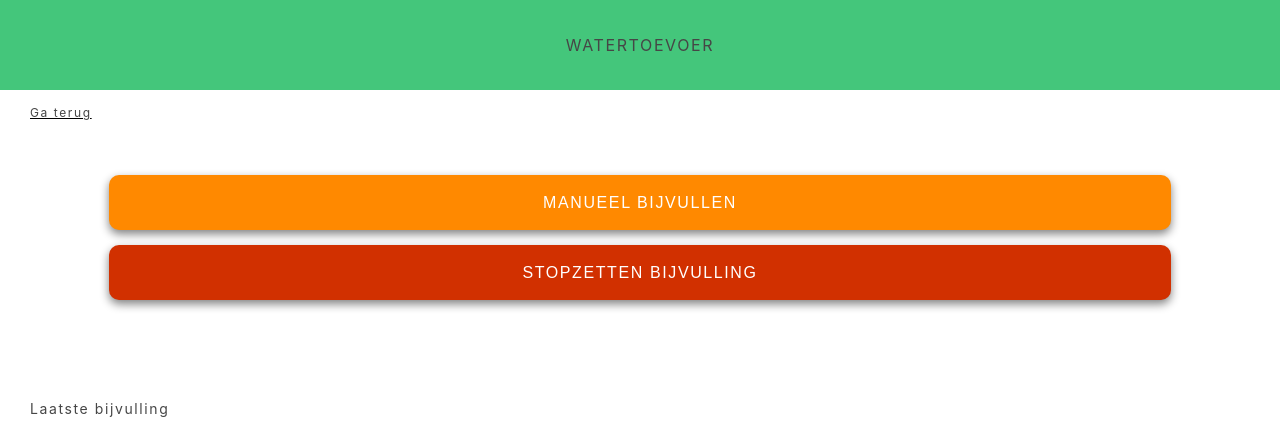
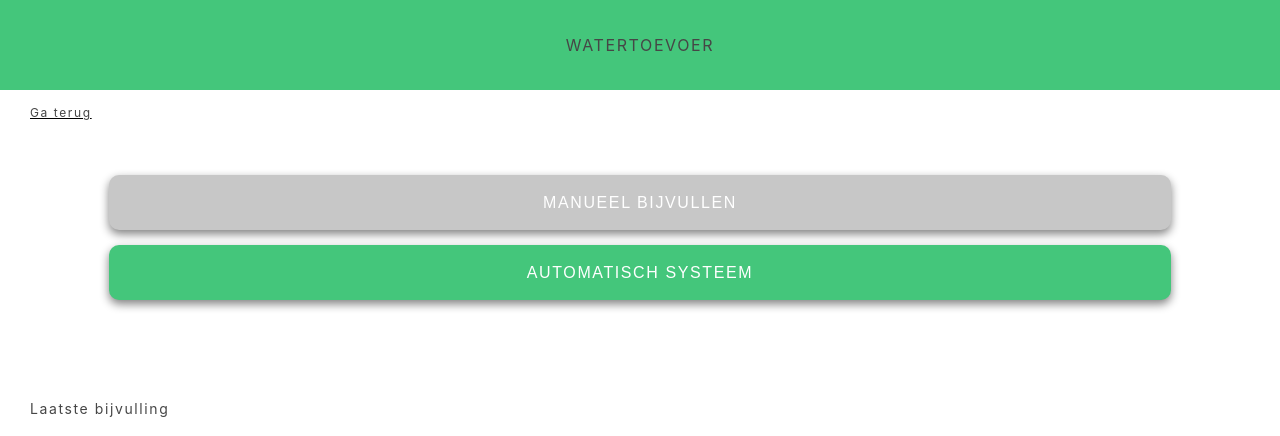
Before and after one commit to gdm-1718-onademuy/wot-herexamen, a React (Create React App) app: page /waterniveau in a window 1280 px wide. Shown: the top 436 px of the page. Built offline with nearby package versions, Linux system fonts and the light colour scheme; no server answers; the database is empty.

Commit message:
alles gefixt van watertoevoer

```diff
--- a/src/pages/waterpage/waterpage.component.jsx
+++ b/src/pages/waterpage/waterpage.component.jsx
@@ -57,22 +57,21 @@ class Waterpage extends React.Component {
         if(this.state.bijvullen){
             this.setState({bijvullen: false})
             this.setState({stopzetten: false})
+            db.collection("boodschap").doc("sQNGeSuqvrAWHEMQVKx6").set({
+                manueleAanvraag: false,
+                manueleStop: false,
+            })
+        } else {
+            this.setState({bijvullen: true})
+            this.setState({stopzetten: false})
             db.collection("watertoevoer").add(
                 {
                 aan: true,
                 datum: currentDate,
                 manier: "manueel",
             });
-
             db.collection("boodschap").doc("sQNGeSuqvrAWHEMQVKx6").set({
                 manueleAanvraag: true,
-                manueleStop: false,
-            })
-        } else {
-            this.setState({bijvullen: true})
-            this.setState({stopzetten: false})
-            db.collection("boodschap").doc("sQNGeSuqvrAWHEMQVKx6").set({
-                manueleAanvraag: false,
                 manueleStop: false,
             })
         }
@@ -82,10 +81,21 @@ class Waterpage extends React.Component {
         e.preventDefault();
         const db = firebase.firestore();
 
-        db.collection("boodschap").doc("sQNGeSuqvrAWHEMQVKx6").set({
-            manueleAanvraag: false,
-            manueleStop: true,
-        })
+        if(this.state.stopzetten){
+            this.setState({bijvullen: false})
+            this.setState({stopzetten: false})
+            db.collection("boodschap").doc("sQNGeSuqvrAWHEMQVKx6").set({
+                manueleAanvraag: false,
+                manueleStop: false,
+            })
+        } else {
+            this.setState({bijvullen: false})
+            this.setState({stopzetten: true})
+            db.collection("boodschap").doc("sQNGeSuqvrAWHEMQVKx6").set({
+                manueleAanvraag: false,
+                manueleStop: true,
+            })
+        }
     }
 
     render(){
@@ -97,17 +107,21 @@ class Waterpage extends React.Component {
                 <div className="pagetitle">WATERTOEVOER</div>
                 <div className="back"><Link to='/'>Ga terug</Link></div>
 
-                    <form onSubmit={this.handleSubmit} className= {bijvullen ? "bijvulling aan" : "bijvulling uit"}>
+                    <form onSubmit={this.handleSubmit} className= {bijvullen ? "changes aan" : "changes uit"}>
                         {bijvullen ?
+                            <input type="submit" className="manueel oranje" value="MANUEEL BIJVULLEN"/>
+                        :
                             <input type="submit" className="manueel grijs" value="MANUEEL BIJVULLEN"/>
-                        :
-                            <input type="submit" className="manueel oranje" value="MANUEEL BIJVULLEN"/>
                         }
                     </form>
 
-                    <form onSubmit={this.stopzetten}>
-                            <input type="submit" className="stopzetten" value="STOPZETTEN BIJVULLING"/>
-                    </form>
+                    <form onSubmit={this.stopzetten} className= {stopzetten ? "changes aan" : "changes uit"}>
+                    {stopzetten ?
+                        <input type="submit" className="stopzetten rood" value="SYSTEEM UITGESCHAKELD"/>
+                    :
+                        <input type="submit" className="stopzetten groen" value="AUTOMATISCH SYSTEEM"/>
+                    }
+                            </form>
 
                     <div className="tussentitel">Laatste bijvulling</div>
                     <div className="tablesettings">
--- a/src/pages/waterpage/waterpage.styles.scss
+++ b/src/pages/waterpage/waterpage.styles.scss
@@ -48,7 +48,6 @@
     background-color: #FF8900;
 }
 .stopzetten {
-    background-color: #D13000;;
     //border: 4px solid red;
     height: 55px;
     width: 83%;
@@ -59,6 +58,15 @@
     font-weight: 500;
     box-shadow: 0px 4px 10px grey;
     color: white;
+}
+
+.groen{
+    background-color: #44C67B;;
+
+}
+.rood {
+    color: #D13000;;
+
 }
 
 .geschiedenis {
@@ -86,6 +94,6 @@ input[type=submit] {
     font-size: 14px;
 }
 
-.bijvulling {
+.changes {
     background-color: transparent;
 }
```
